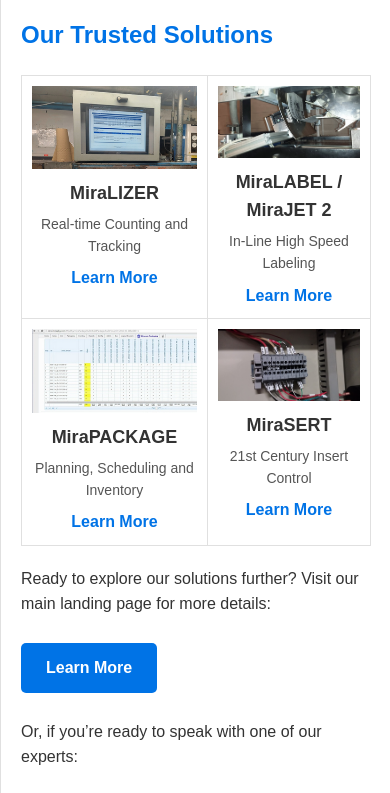
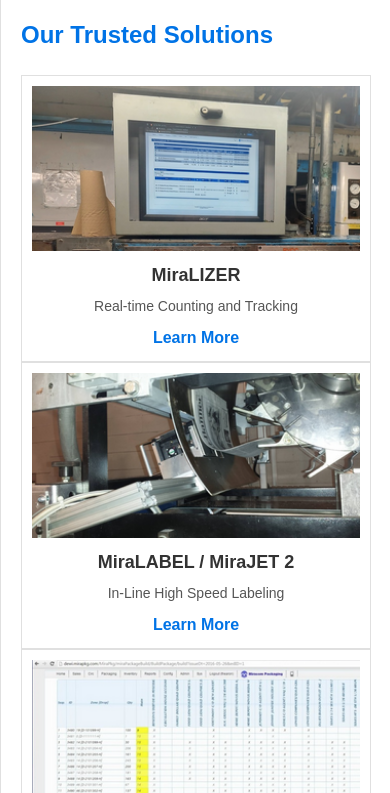
Before and after one commit to RB-Serrano/Miracom-Email, a plain HTML site: page index.html in a window 390 px wide. Shown: the part 765-1558 px from the top of the page. Drawn offline with Linux system fonts and the light colour scheme.

Commit message:
Update index.html

```diff
--- a/index.html
+++ b/index.html
@@ -1,6 +1,7 @@
 <!DOCTYPE html>
-<html><head>
-<meta http-equiv="content-type" content="text/html; charset=UTF-8">
+<html>
+<head>
+  <meta http-equiv="content-type" content="text/html; charset=UTF-8">
   <meta charset="UTF-8">
   <title>Miracom Celebrating 30 Years of Innovation</title>
   <style>
@@ -13,7 +14,7 @@
     }
     .email-container {
       width: 100%;
-      max-width: 600px;
+      max-width: 800px;
       background-color: #ffffff;
       margin: 20px auto;
       border: 1px solid #e0e0e0;
@@ -104,6 +105,7 @@
       text-decoration: none;
       font-weight: bold;
     }
+    /* Responsive styles */
     @media only screen and (max-width: 600px) {
       .graphics img {
         width: 90%;
@@ -112,6 +114,11 @@
       .solutions-table img {
         width: 100%;
         height: auto;
+      }
+      .solutions-table td {
+        display: block;
+        width: 100% !important;
+        box-sizing: border-box;
       }
     }
   </style>
@@ -132,8 +139,8 @@
       <p>Dear $FIRST NAME$,</p>
       <p>
         We at Miracom are thrilled to celebrate 30 years of empowering
-the newspaper industry with innovative software solutions. Our journey
-has been fueled by our commitment to helping you <strong>reduce waste</strong>, <strong>replace or renew obsolete equipment</strong>, and <strong>optimize processes</strong> for enhanced efficiency.
+        the newspaper industry with innovative software solutions. Our journey
+        has been fueled by our commitment to helping you <strong>reduce waste</strong>, <strong>replace or renew obsolete equipment</strong>, and <strong>optimize processes</strong> for enhanced efficiency.
       </p>
 
       <h2>How Can We Help You?</h2>
@@ -146,7 +153,7 @@ has been fueled by our commitment to helping you <strong>reduce waste</strong>,
       <h2>Our Trusted Solutions</h2>
       <!-- 2 x 2 Table of Solutions -->
       <table class="solutions-table" cellspacing="0" cellpadding="0" border="0">
-        <tbody><tr>
+        <tr>
           <td>
             <img src="Jnv078p.png" alt="MiraLIZER">
             <h3>MiraLIZER</h3>
@@ -174,7 +181,7 @@ has been fueled by our commitment to helping you <strong>reduce waste</strong>,
             <a href="https://miracom-funnel.my.canva.site/mirasert-page" target="_blank">Learn More</a>
           </td>
         </tr>
-      </tbody></table>
+      </table>
 
       <p>
         Ready to explore our solutions further? Visit our main landing page for more details:
@@ -191,8 +198,8 @@ has been fueled by our commitment to helping you <strong>reduce waste</strong>,
 
       <p>
         Thank you for being a valued part of our journey. We look
-forward to continuing our partnership and driving success together in
-the years ahead.
+        forward to continuing our partnership and driving success together in
+        the years ahead.
       </p>
 
       <p>Warm regards,<br>The Miracom Team</p>
@@ -206,6 +213,5 @@ the years ahead.
       <p>© 2025 Miracom Computer Corp. All rights reserved.</p>
     </div>
   </div>
-
-
-</body></html>
+</body>
+</html>
```
